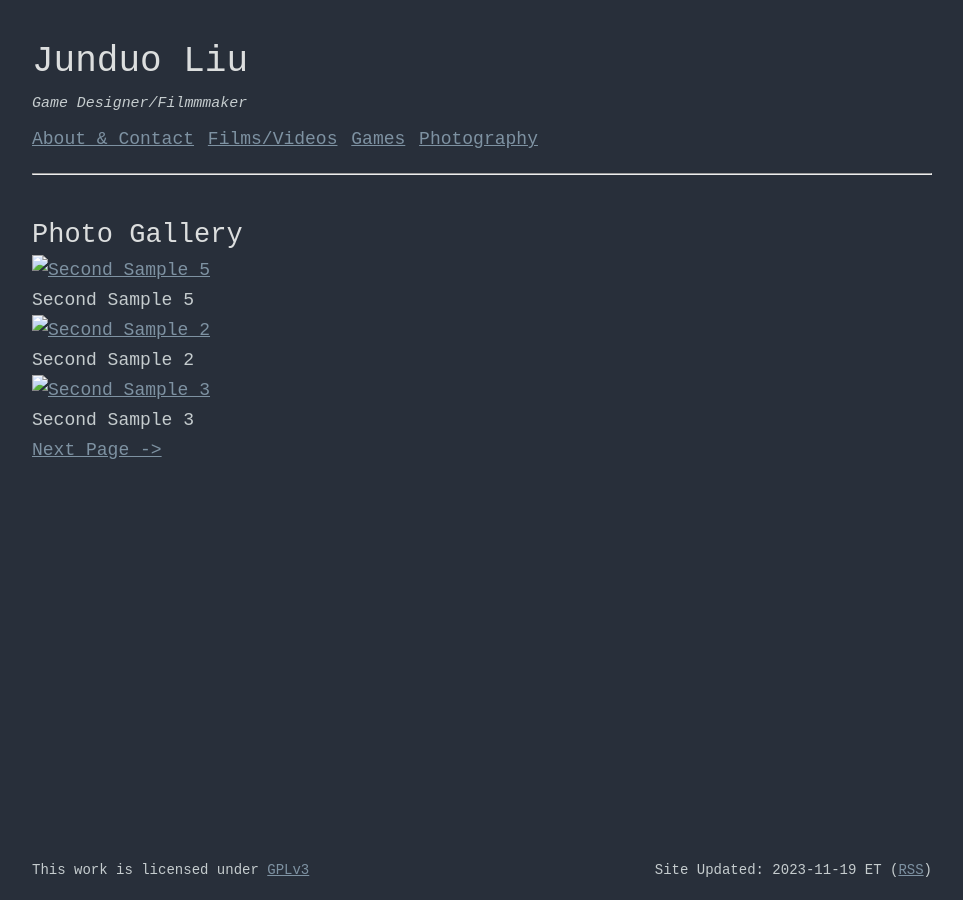
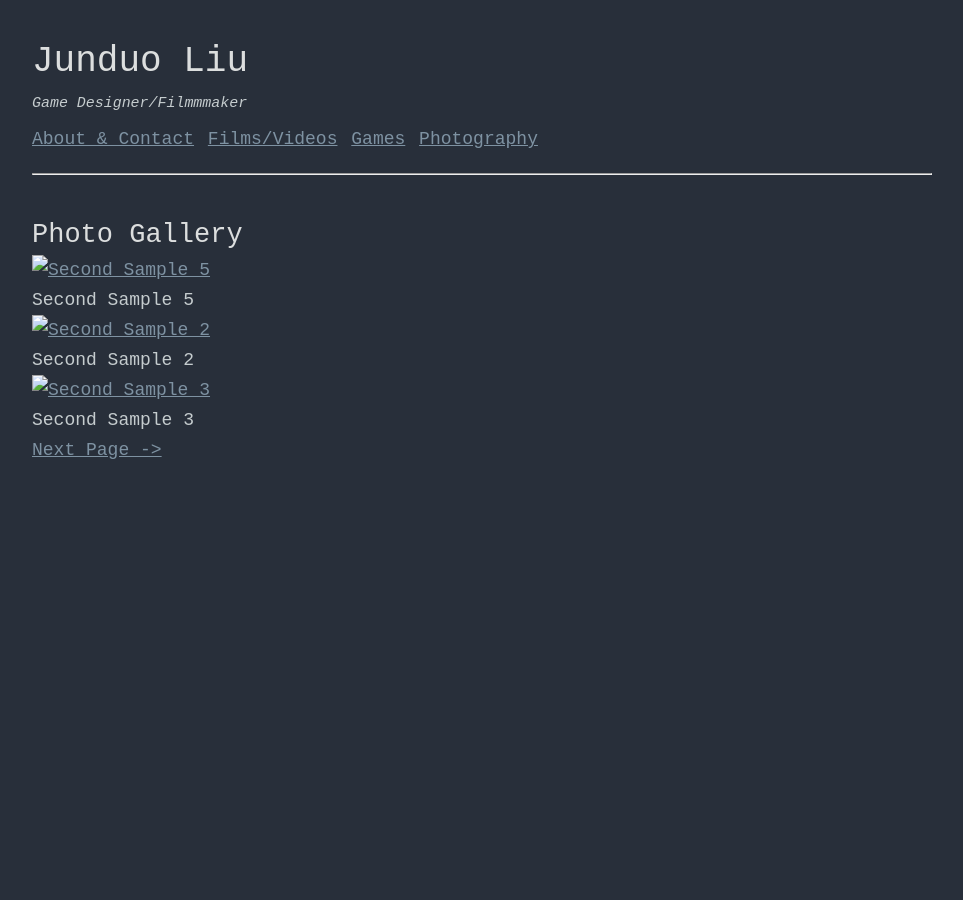
Before and after one commit to JunduoLiu/JunduoLiu.github.io, a Jekyll site: the page built from posts/index.html, in a window 1280 px wide. Shown: the whole page, without its empty margins (158-1121 px from the left). Built offline with Jekyll 4.4.1, drawn with Linux system fonts in a browser that asks for light colours; the list of posts is cut into pages by our own code.

Commit message:
Update footer.html

```diff
--- a/_includes/footer.html
+++ b/_includes/footer.html
@@ -1,6 +1,6 @@
-<div class="footer">
+<!-- <div class="footer">
     <span class="footer-text float-left">This work is licensed under <a rel="license" href="https://www.gnu.org/licenses/gpl-3.0.en.html" target="_blank">GPLv3</a></span>
     <span class="footer-text float-right">
     Site Updated: {{ site.time | date: '%Y-%m-%d' }} {{ site.timezone_short }} (<a href="/feed.xml" target="_blank">RSS</a>)
   </span>
-</div>
+</div> -->
```
